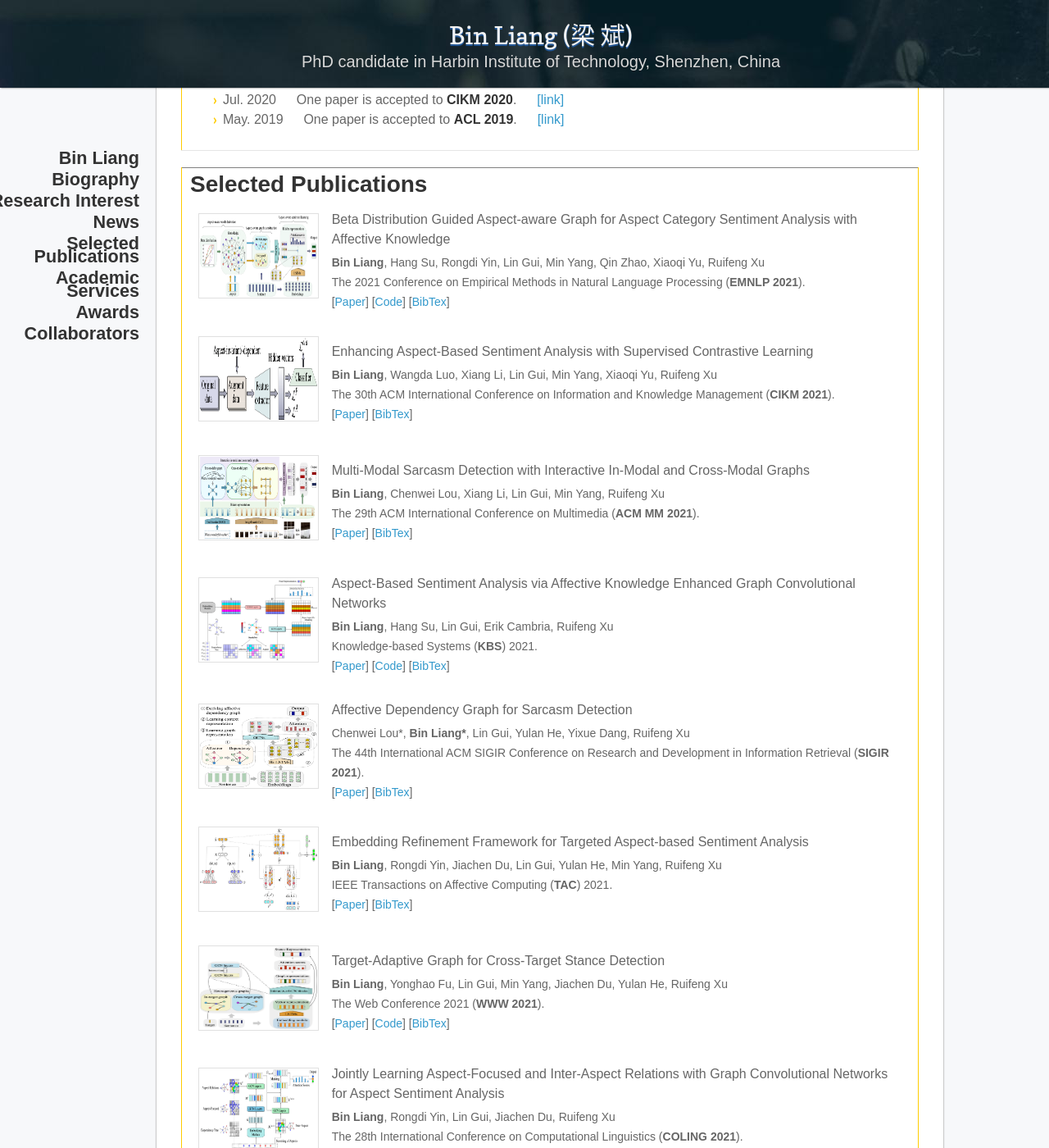
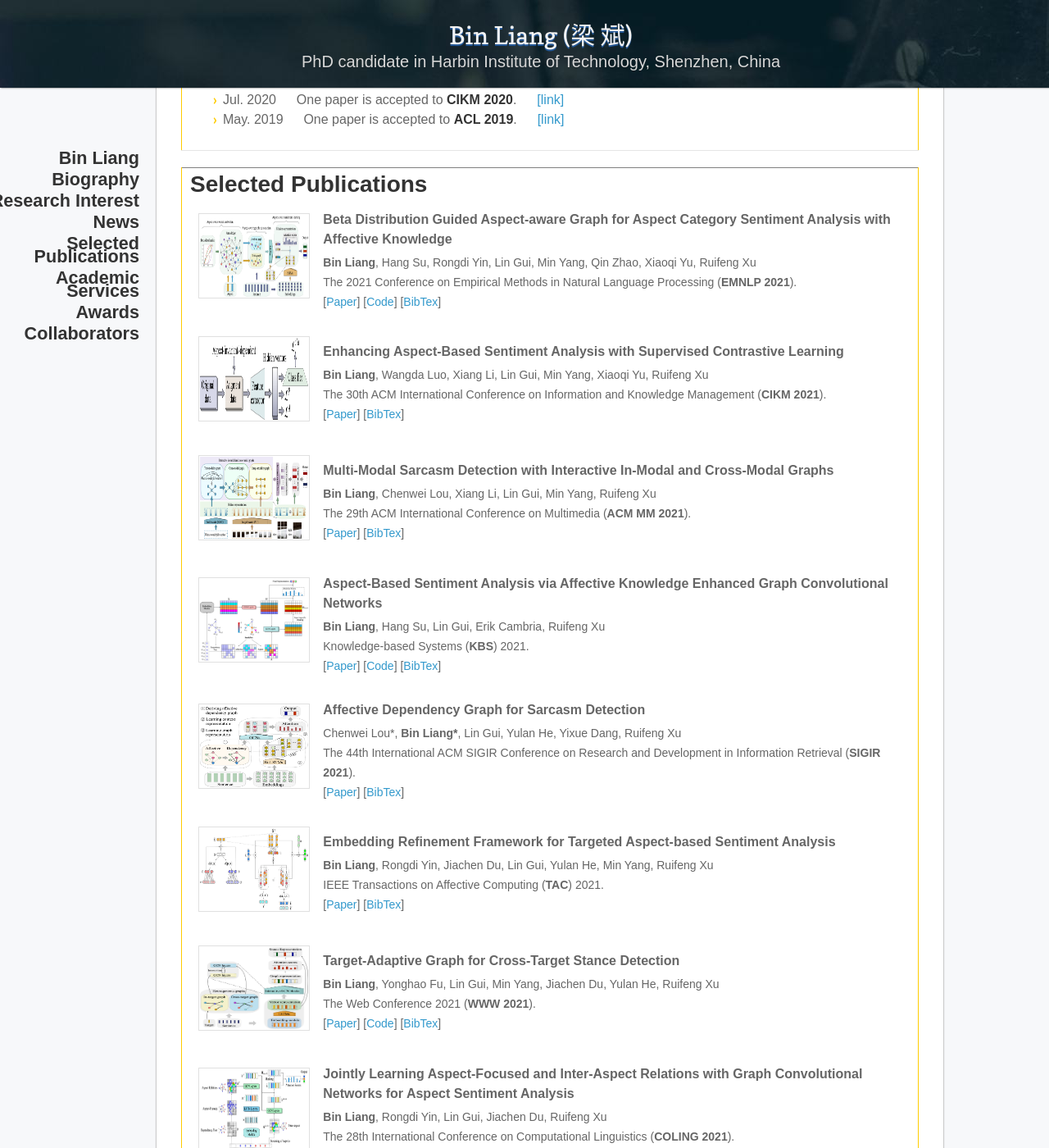
Before and after one commit to BinLiang-NLP/BinLiang-NLP.github.io, a Jekyll site: the page built from index.md, in a window 1280 px wide and 1400 px high, scrolled down 1243 px. Shown: the whole window at 82% size. Built offline with Jekyll 4.4.1, drawn with Linux system fonts in a browser that asks for light colours; nearby versions of some CDN libraries; our own code applies the rules of GitHub Pages for plain Markdown files.

Commit message:
Update jekyll-theme-leap-day.scss

```diff
--- a/_sass/jekyll-theme-leap-day.scss
+++ b/_sass/jekyll-theme-leap-day.scss
@@ -561,7 +561,7 @@
 /* Publication */
 p.pub_title {
   font-size: 16px;
-  font-weight: strong;
+  font-weight: bold;
   margin-bottom: 4px;
 }
 
```
